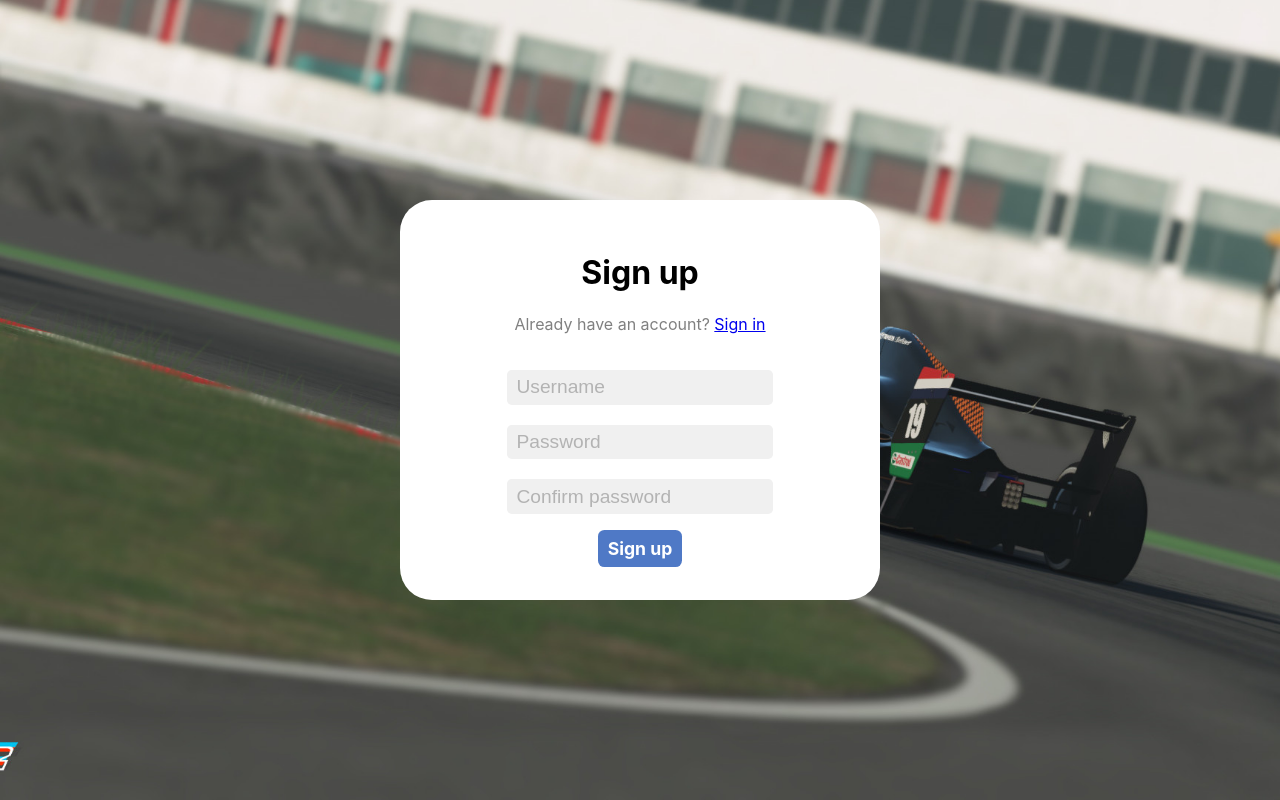
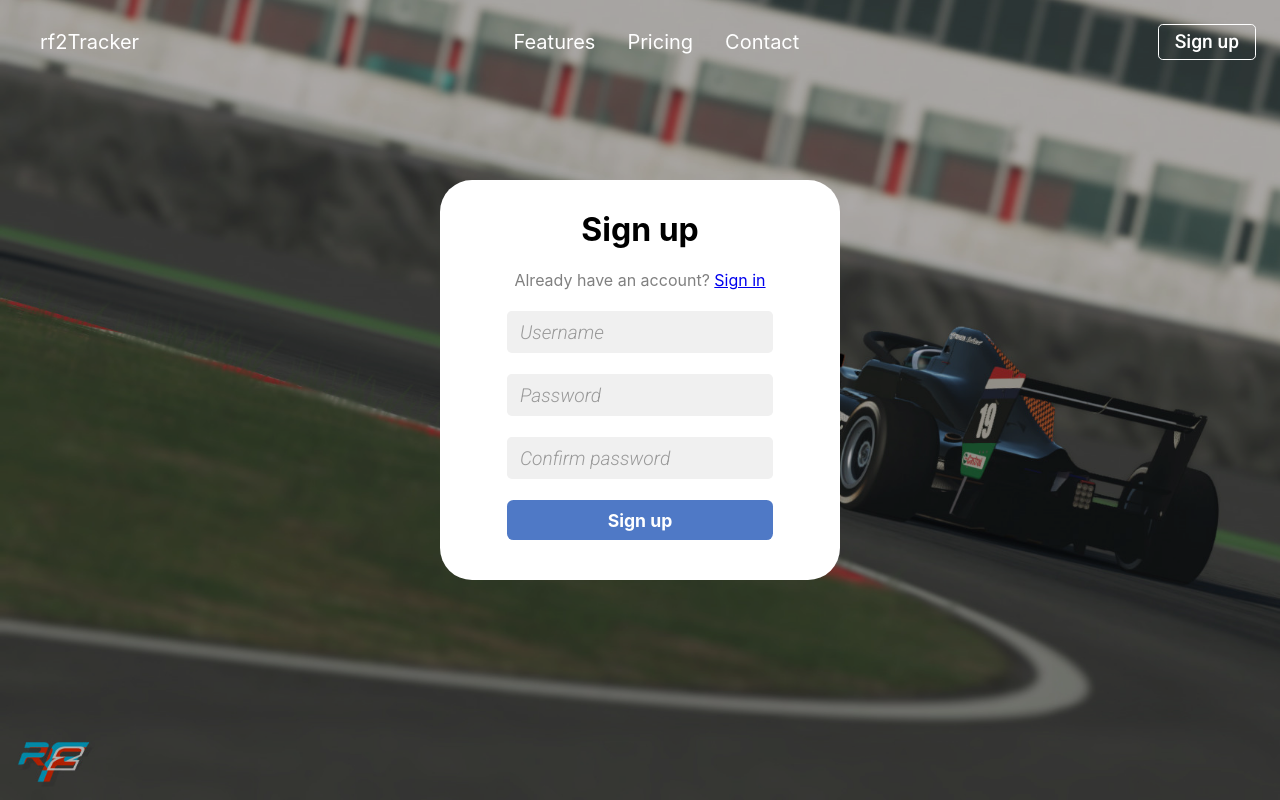
Before and after one commit to plewyc/rtracker-client, a React (Create React App) app: page /users/signup in a window 1280 px wide. Built offline with nearby package versions, Linux system fonts and the light colour scheme.

Commit message:
redesign signup/login page + navbar

```diff
--- a/src/components/navbar.js
+++ b/src/components/navbar.js
@@ -14,18 +14,14 @@ export default function Navbar() {
   return (
     <div className="nav-container">
       <div className="nav-group">
-        { isUserLoggedIn() ?
-          <a className="nav-link" href="/races">
-            Races
-          </a>
-        :
-          <a className="nav-link" href="#">
-            rf2Tracker
-          </a>
-        }
+        <a className="nav-link" href="/">
+          rf2Tracker
+        </a>
       </div>
       <div className="nav-group">
-          <a className="nav-link" href="/races">
+      { !isUserLoggedIn() &&
+        <div>
+          <a className="nav-link" href="#">
             Features
           </a>
           <a className="nav-link" href="#">
@@ -34,10 +30,13 @@ export default function Navbar() {
           <a className="nav-link" href="#">
             Contact
           </a>
+        </div>
+      }
       </div>
       { isUserLoggedIn() ?
         <div className="nav-group">
-          <div class="nav-btn-primary" onClick={() => logOut()}>Log out</div>
+          <div class="sign-up-btn" onClick={() => navigate("/races")}>My races</div>
+          <div class="log-out-btn" onClick={() => logOut()}>Log out</div>
         </div>
         :
         <div className="nav-group">
--- a/src/index.css
+++ b/src/index.css
@@ -3,6 +3,7 @@
 @tailwind utilities; */
 
 body {
+  background-color: #1d1f26;
   margin: 0;
   font-family: -apple-system, BlinkMacSystemFont, 'Segoe UI', 'Roboto', 'Oxygen',
     'Ubuntu', 'Cantarell', 'Fira Sans', 'Droid Sans', 'Helvetica Neue',
--- a/src/routes/ResultsQualifying.js
+++ b/src/routes/ResultsQualifying.js
@@ -35,7 +35,7 @@ export default function ResultsQualifying() {
       <div>Loading.. please wait!</div>
       }
       { !isLoading &&
-        <div>
+        <div style={{background: "#1d1f26"}}>
           <Navbar />
           <div className="container">
           <div style={{display: "flex", justifyContent: "space-between", alignItems: "center"}}>
--- a/src/routes/race.js
+++ b/src/routes/race.js
@@ -91,7 +91,7 @@ export default function Races() {
       <div>Loading.. please wait!</div>
       }
       { !isLoading &&
-      <div>
+      <div style={{background: "#1d1f26"}}>
         <Navbar />
         <div className="container">
           <div style={{display: "flex", justifyContent: "space-between", alignItems: "center"}}>
--- a/src/routes/users/Login.js
+++ b/src/routes/users/Login.js
@@ -38,17 +38,20 @@ export default function Login() {
 
   return (
     <>
-    <div className="container-auth">
-      <div className="login-container">
-        <div>
-          <h1 className="form-title">Login</h1>
-          <p className="sign-up-text">No account yet? <a href="/users/signup">Sign up</a></p>
-          <div className="form-container">
-            <div className="form-label">Username</div>
-            <input id="login-username" className="form-text" type="text" placeholder="Username" />
-            <div className="form-label">Password</div>
-            <input id="login-password" className="form-text" type="password" placeholder="Password" />
-            <div className="form-submit" onClick={() => handleLogin()}>Login</div>
+    <div className="img-background">
+      <div className="container-auth">
+      <Navbar />
+      <div style={{height: "70%", display: "flex", justifyContent: "center", alignItems: "center"}}>
+        <div className="login-container">
+          <div style={{marginTop: "2.2rem"}}>
+            <h1 className="form-title">Sign in</h1>
+            <p className="sign-up-text">Don't have an account yet? <a href="/users/signup">Sign in</a></p>
+            <div className="form-container">
+              <input id="login-username" className="form-text" type="text" placeholder="Username" />
+              <input id="login-password" className="form-text" type="password" placeholder="Password" />
+              <div className="form-submit" onClick={() => handleLogin()}>Sign in</div>
+              </div>
+            </div>
           </div>
         </div>
       </div>
--- a/src/routes/users/Signup.js
+++ b/src/routes/users/Signup.js
@@ -1,6 +1,7 @@
 import "../../styles/users/login.css";
 import {useState, useEffect} from "react";
 import { useNavigate } from "react-router-dom";
+import Navbar from "../../components/navbar";
 
 export default function Signup() {
   const navigate = useNavigate();
@@ -37,19 +38,21 @@ export default function Signup() {
 
   return (
     <>
+    <div className="img-background">
       <div className="container-auth">
+      <Navbar />
+      <div style={{height: "70%", display: "flex", justifyContent: "center", alignItems: "center"}}>
         <div className="login-container">
-        <div>
+          <div style={{marginTop: "0.5rem"}}>
             <h1 className="form-title">Sign up</h1>
             <p className="sign-up-text">Already have an account? <a href="/users/login">Sign in</a></p>
             <div className="form-container">
-        <div className="form-label">Username</div>
               <input id="signup-username" className="form-text" type="text" placeholder="Username" />
-        <div className="form-label">Password</div>
               <input id="signup-password" className="form-text" type="password" placeholder="Password" />
-        <div className="form-label">Password confirmation</div>
               <input id="signup-password-confirmation" className="form-text" type="password" placeholder="Confirm password" />
               <div className="form-submit" onClick={() => handleLogin()}>Sign up</div>
+              </div>
+            </div>
           </div>
         </div>
       </div>
--- a/src/styles/components/navbar.css
+++ b/src/styles/components/navbar.css
@@ -71,3 +71,23 @@
   background-color: white;
   color: rgb(60, 60, 60)
 }
+
+.log-out-btn {
+  margin-left: 0.7rem;
+  color: white;
+  font-family: Roboto;
+  font-style: normal;
+  font-weight: 500;
+  font-size: 1.2em;
+  line-height: 28px;
+  border: 1.5px solid white;
+  padding: 0.2rem 0.7rem;
+  border-radius: 0.3rem;
+}
+
+.log-out-btn:hover {
+  cursor: pointer;
+  background-color: rgb(210, 45, 45);
+  border: 1.5px solid rgba(0, 0, 0, 0);
+  color: rgb(255, 255, 255)
+}
--- a/src/styles/rTracker.css
+++ b/src/styles/rTracker.css
@@ -5,6 +5,8 @@
   background-image: url("../../public/background2.jpeg");
   height: 100vh;
   overflow: hidden;
+  background-repeat: no-repeat;
+  background-size: cover;
 }
 
 .home-container {
--- a/src/styles/race.css
+++ b/src/styles/race.css
@@ -3,7 +3,6 @@
   padding-top: 2rem;
   background-color: #1d1f26;
   color: rgb(230, 230, 230);
-  height: 100vh;
 }
 
 .race-stat {
--- a/src/styles/users/login.css
+++ b/src/styles/users/login.css
@@ -1,21 +1,29 @@
+@import url('https://fonts.googleapis.com/css2?family=Roboto:ital,wght@0,400;0,500;0,700;0,900;1,300&display=swap');
+
 .container-auth {
+  background-color: rgba(0, 0, 0, 0.3);
   height: 100vh;
-  display: flex;
-  align-items: center;
-  justify-content: center;
+}
+
+.img-background {
+  background: white;
   background-image: url("../../../public/background2.jpeg");
-  background-position: center;
+  height: 100vh;
+  overflow: hidden;
   background-repeat: no-repeat;
   background-size: cover;
 }
 
 .login-container {
+  position: relative;
+  display: block;
   background: white;
-  width: 30rem;
+  width: 25rem;
   height: 25rem;
   border-radius: 2rem;
   display: flex;
   justify-content: center;
+  margin: 0 auto;
 }
 
 .sign-up-text {
@@ -24,15 +32,18 @@
 }
 
 .form-title {
-  padding-top: 2rem;
   color: black;
   text-align: center;
 }
 
 .form-text {
+  font-family: Roboto;
+  font-style: italic;
+  font-weight: 300;
+  width: 15rem;
   display: block;
-  margin: 0 auto;
-  padding: 0.4rem 0.6rem;
+  margin: 1.3rem auto;
+  padding: 0.6rem 0.8rem;
   font-size: 1.2em;
   border-radius: 0.3rem;
   border: none;
@@ -40,12 +51,14 @@
 }
 
 .form-text::placeholder {
-  color: rgb(179, 179, 179);
+  color: rgb(154, 154, 154);
 }
 
 .form-text:focus {
+  width: 15rem;
   background-color: white;
-  border: 2px solid rgb(203, 203, 203);
+  box-shadow: 0 0 5px 2px #cdcdcd;
+  outline: none;
 }
 
 .form-label {
@@ -53,6 +66,8 @@
 }
 
 .form-submit {
+  width: 15rem;
+  padding: 0.6rem 0.8rem;
   display: block;
   margin: 1rem auto;
   cursor: pointer;
@@ -61,9 +76,7 @@
   font-size: 1.1em;
   text-align: center;
   background: rgb(79, 121, 198);
-  padding: 0.5rem 0.1rem;
   border-radius: 0.4rem;
-  width: 5rem;
 }
 
 .form-submit:hover {
```
Lines whose indentation alone changed are shown as unchanged.
